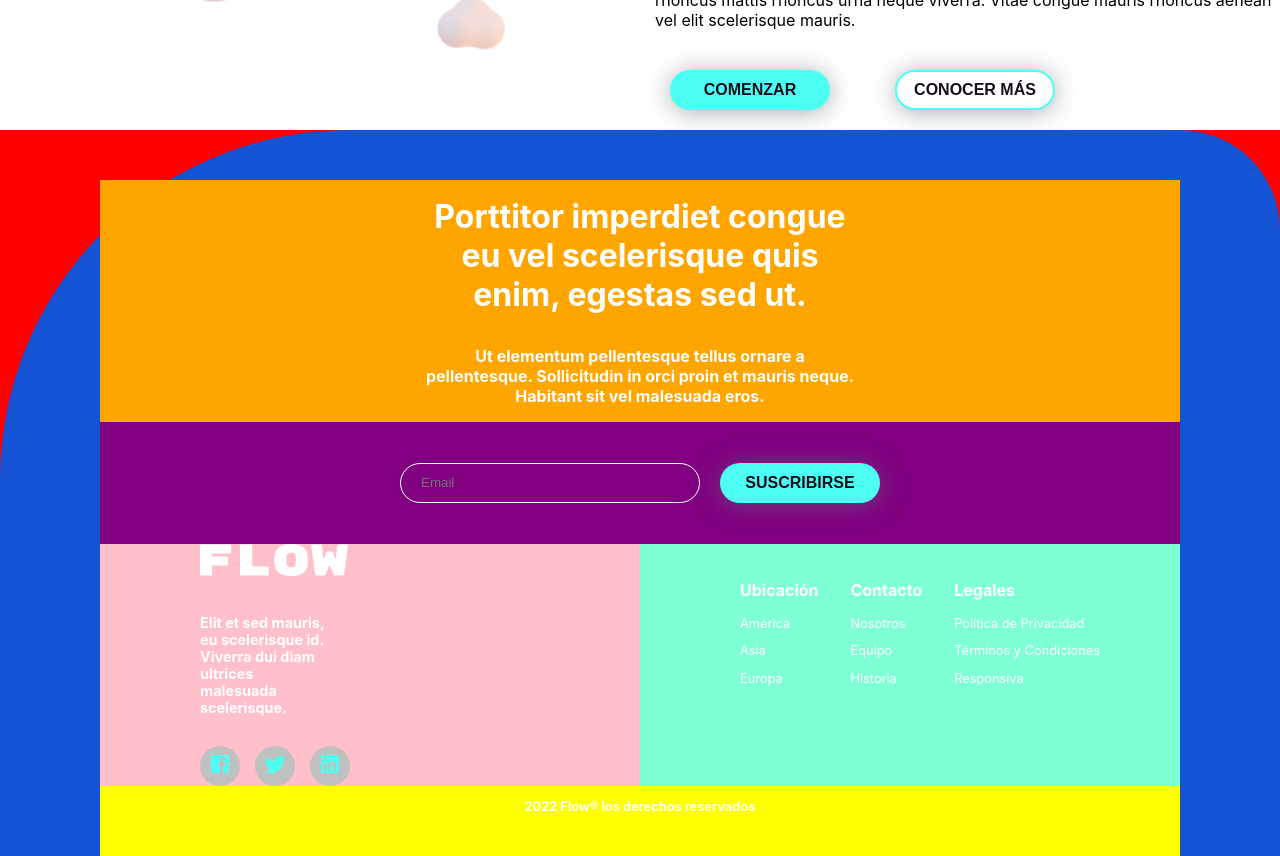
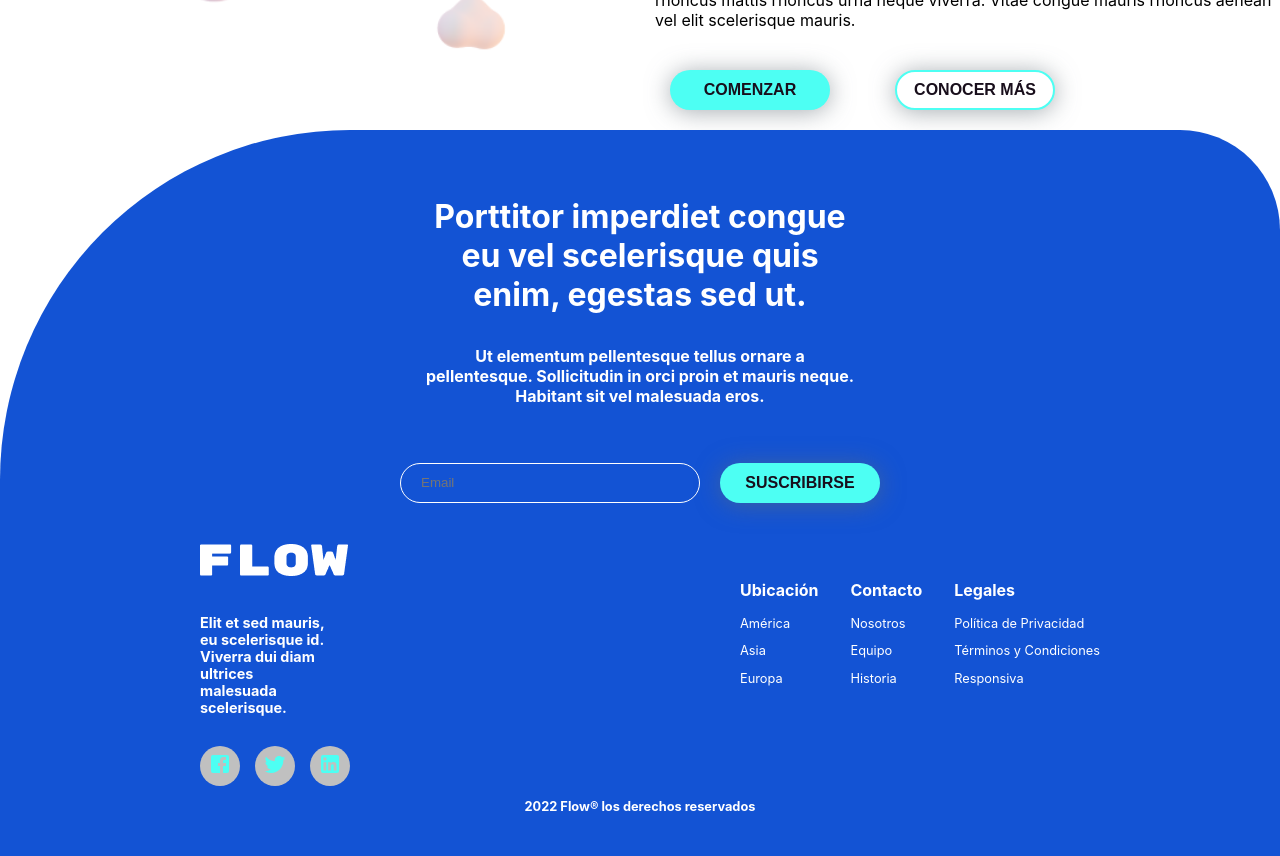
Before and after one commit to Bolio/landing-page-flow, a React (Vite) app: page / in a window 1280 px wide. Shown: the part 1640-2496 px from the top of the page. Built offline with nearby package versions, Linux system fonts and the light colour scheme.

Commit message:
Delete background-color in Footer section.

```diff
--- a/src/sections/Footer/index.jsx
+++ b/src/sections/Footer/index.jsx
@@ -11,7 +11,7 @@ const FooterSectionStyled = styled.div`
   grid-template-columns: 1fr;
   grid-template-rows: 1fr;
   /* padding: 30px 100px 0 100px; */
-  background-color: red;
+  /* background-color: red; */
 `;
 
 const ContainerFooterStyled = styled.footer`
@@ -29,7 +29,7 @@ const GridContainerFooterStyled = styled.div`
   display: grid;
   grid-template-columns: 1fr 1fr;
   grid-template-rows: 2fr 1fr 2fr 70px;
-  background-color: green;
+  /* background-color: green; */
   @media screen and (max-width: 425px) {
     display: flex;
     flex-direction: column;
@@ -37,7 +37,7 @@ const GridContainerFooterStyled = styled.div`
 `;
 
 const InitialInfoFooterStyled = styled.div`
-  background-color: orange;
+  /* background-color: orange; */
   grid-column: 1 /3;
   display: flex;
   justify-content: center;
@@ -51,7 +51,7 @@ const InitialInfoFooterStyled = styled.div`
 `;
 
 const SearchFooterStyled = styled.div`
-  background-color: purple;
+  /* background-color: purple; */
   display: flex;
   justify-content: center;
   align-items: center;
@@ -72,7 +72,7 @@ const SearchFooterStyled = styled.div`
 const SocialNetworksFooterStyled = styled.div`
   width: 100%;
   padding-left: 100px;
-  background-color: pink;
+  /* background-color: pink; */
   img {
     margin-bottom: 20px;
   }
@@ -112,7 +112,7 @@ const InformationContactFooterStyled = styled.div`
   justify-content: space-between;
   width: 100%;
   padding: 20px 80px 20px 100px;
-  background-color: aquamarine;
+  /* background-color: aquamarine; */
   div {
     display: inline-block;
     p {
@@ -135,7 +135,7 @@ const InformationContactFooterStyled = styled.div`
 const CopyrightReservedFooterStyled = styled.div`
   grid-column: 1 /3;
   width: 100%;
-  background-color: yellow;
+  /* background-color: yellow; */
   padding: 0;
   @media screen and (max-width: 425px) {
     p {
```
